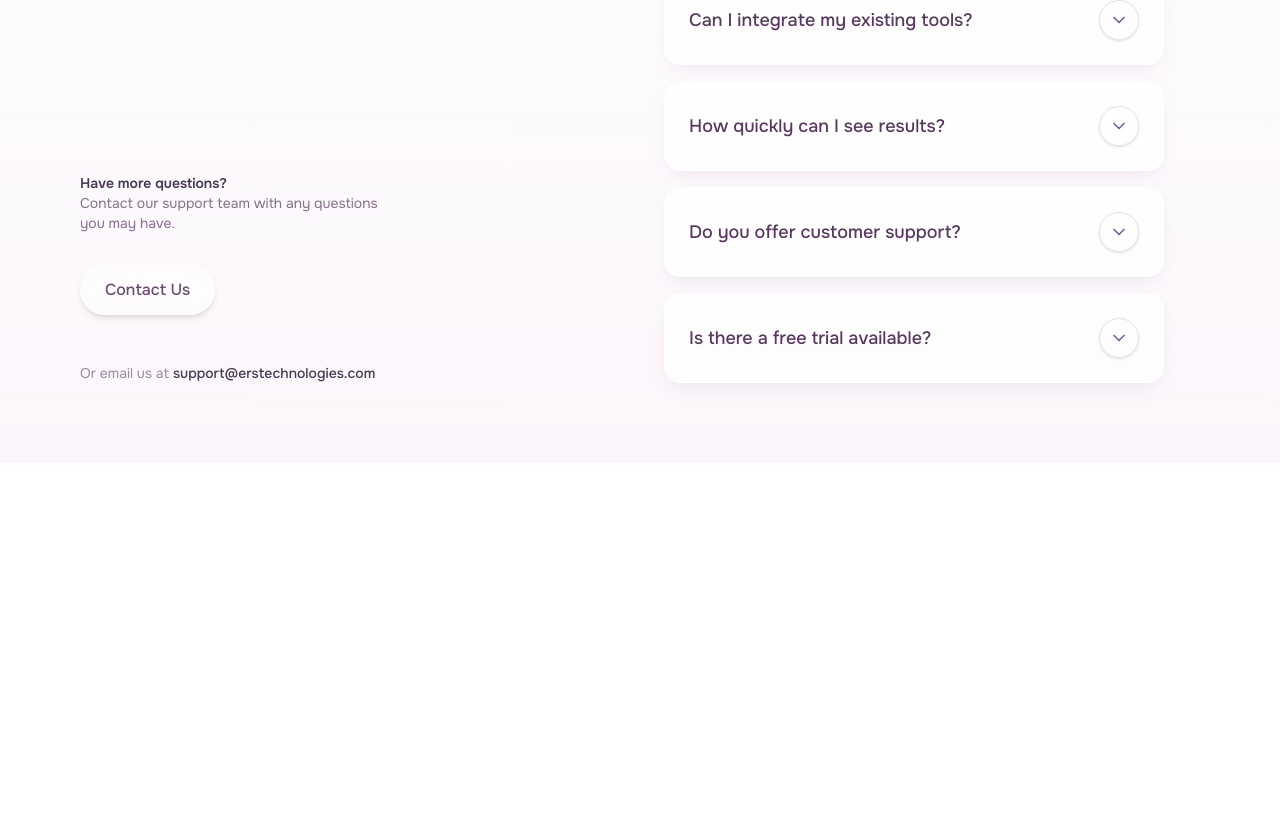
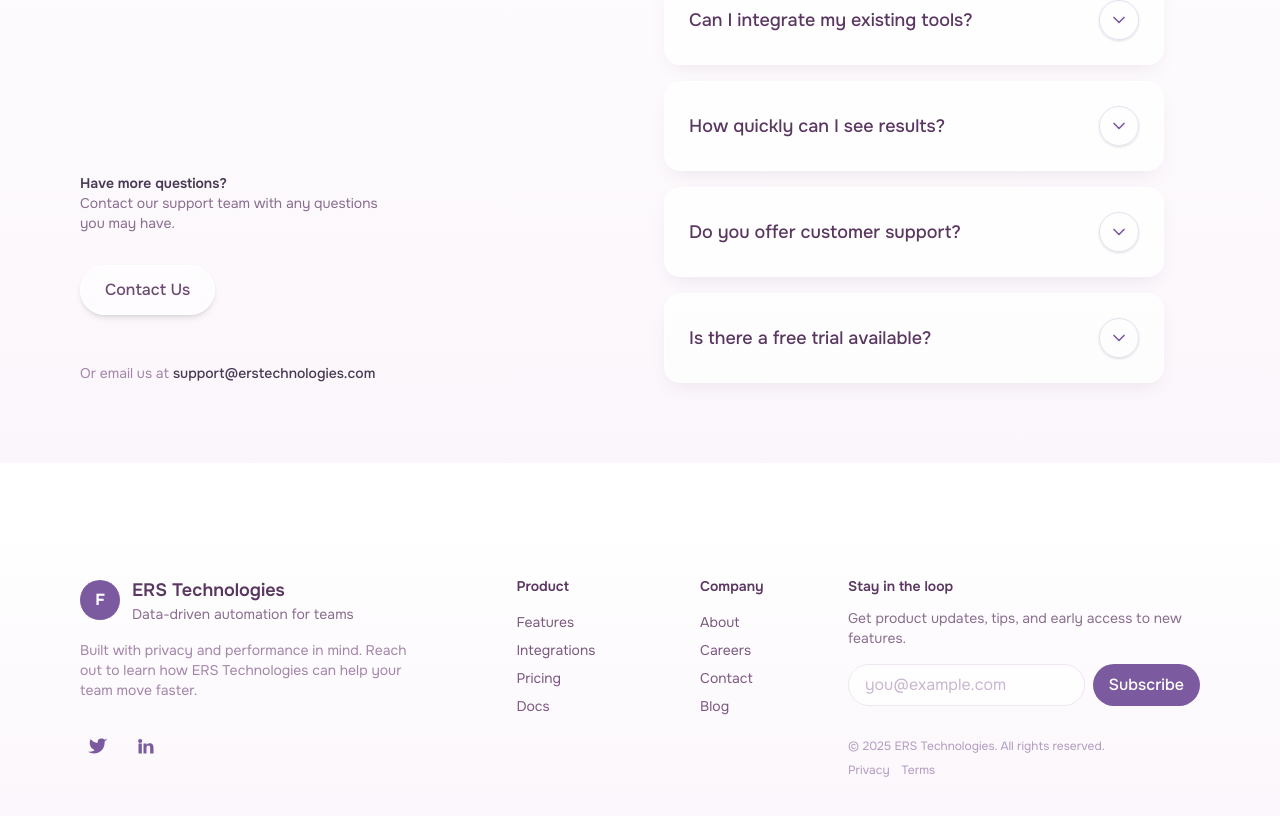
Before and after one commit to elitetech1914/savvyacetradingllc, a Next.js app: page / in a window 1280 px wide. Shown: the part 6007-6823 px from the top of the page. Before the commit the page ends 6470 px from the top, so only its background shows below. Built offline with nearby package versions, Linux system fonts and the light colour scheme.

Commit message:
Did Stuff

```diff
--- a/app/page.tsx
+++ b/app/page.tsx
@@ -5,6 +5,7 @@ import ServicesSection from "../components/Services";
 import Pricing from "@/components/Pricing";
 import ContactForm from "@/components/ContactForm";
 import FAQSection from "@/components/FAQSection";
+import Footer from "@/components/Footer";
 
 
 export default function Home(){
@@ -16,6 +17,7 @@ export default function Home(){
     <Pricing />
     <ContactForm />
     <FAQSection />
+    <Footer />
   </>
   );
 }
--- a/components/FAQSection.tsx
+++ b/components/FAQSection.tsx
@@ -9,14 +9,14 @@ type FAQItem = {
 
 const faqs: FAQItem[] = [
   {
-    question: "How secure is Flowline?",
+    question: "How secure is ERS Technologies?",
     answer:
-      "Flowline stores data encrypted at rest and in transit, and we follow industry best practices for access control and auditing.",
+      "ERS Technologies stores data encrypted at rest and in transit, and we follow industry best practices for access control and auditing.",
   },
   {
     question: "Can I integrate my existing tools?",
     answer:
-      "Yes — Flowline offers a growing list of integrations and a public API so you can connect your current stack quickly.",
+      "Yes — ERS Technologies offers a growing list of integrations and a public API so you can connect your current stack quickly.",
   },
   {
     question: "How quickly can I see results?",
@@ -31,7 +31,7 @@ const faqs: FAQItem[] = [
   {
     question: "Is there a free trial available?",
     answer:
-      "Yes — try Flowline free for 14 days. No credit card required to get started.",
+      "Yes — try ERS Technologies free for 14 days. No credit card required to get started.",
   },
 ];
 
--- /dev/null
+++ b/components/Footer.tsx
@@ -0,0 +1,128 @@
+"use client";
+
+import React, { useState } from "react";
+import Link from "next/link";
+
+export default function Footer() {
+  const [email, setEmail] = useState("");
+  const [status, setStatus] = useState<"idle" | "sending" | "success" | "error">("idle");
+
+  const handleSubscribe = (e: React.FormEvent) => {
+    e.preventDefault();
+    if (!/^[^\s@]+@[^\s@]+\.[^\s@]+$/.test(email)) {
+      setStatus("error");
+      return;
+    }
+
+    setStatus("sending");
+    // simulate API call
+    setTimeout(() => {
+      setStatus("success");
+      setEmail("");
+    }, 900);
+  };
+
+  return (
+    <footer className="bg-gradient-to-t from-[#fbf6fb] to-white border-t border-white/70 mt-16">
+      <div className="max-w-7xl mx-auto px-6 lg:px-20 py-12">
+        <div className="grid grid-cols-1 md:grid-cols-3 gap-8 items-start">
+          {/* Brand */}
+          <div className="flex flex-col gap-4">
+            <div className="flex items-center gap-3">
+              <div className="w-10 h-10 rounded-full bg-[#7c5aa0] flex items-center justify-center text-white font-bold">F</div>
+              <div>
+                <p className="text-lg font-semibold text-[#5a3760]">ERS Technologies</p>
+                <p className="text-sm text-[#8a6d8f]">Data-driven automation for teams</p>
+              </div>
+            </div>
+
+            <p className="text-sm text-[#a385a9] max-w-sm">
+              Built with privacy and performance in mind. Reach out to learn how ERS Technologies can help your team move faster.
+            </p>
+
+            <div className="flex gap-3 mt-3">
+              <a href="#" aria-label="Twitter" className="p-2 rounded-md hover:bg-white/60 transition">
+                <svg width="20" height="20" viewBox="0 0 24 24" fill="none" xmlns="http://www.w3.org/2000/svg" aria-hidden>
+                  <path d="M23 3a10.9 10.9 0 01-3.14 1.53A4.48 4.48 0 0016 3a4.48 4.48 0 00-4.47 4.47c0 .35.04.69.11 1.02A12.8 12.8 0 013 4s-4 9 5 13a13 13 0 01-8 2c9 5 20 0 20-11.5a4.5 4.5 0 00-.08-.83A7.72 7.72 0 0023 3z" fill="#7c5aa0" />
+                </svg>
+              </a>
+
+              <a href="#" aria-label="LinkedIn" className="p-2 rounded-md hover:bg-white/60 transition">
+                <svg width="20" height="20" viewBox="0 0 24 24" fill="none" xmlns="http://www.w3.org/2000/svg" aria-hidden>
+                  <path d="M4.98 3.5a2.5 2.5 0 11.03 5 2.5 2.5 0 01-.03-5zM3 9h4v12H3zM9 9h3.6v1.7h.05c.5-.95 1.72-1.95 3.54-1.95C20 8.75 21 11 21 14.6V21h-4v-6.2c0-1.47-.03-3.37-2.06-3.37-2.06 0-2.38 1.6-2.38 3.27V21H9z" fill="#7c5aa0" />
+                </svg>
+              </a>
+            </div>
+          </div>
+
+          {/* Links */}
+          <div className="flex flex-col md:flex-row md:items-start justify-around items-center">
+            <div>
+            <h4 className="text-sm font-semibold text-[#5a3760] mb-4">Product</h4>
+            <nav className="flex flex-col gap-2 text-[#7b597f]">
+              <Link href="#" className="text-sm hover:text-[#5a3760]">Features</Link>
+              <Link href="#" className="text-sm hover:text-[#5a3760]">Integrations</Link>
+              <Link href="#" className="text-sm hover:text-[#5a3760]">Pricing</Link>
+              <Link href="#" className="text-sm hover:text-[#5a3760]">Docs</Link>
+            </nav>
+            </div>
+
+            <div>
+            <div>
+              <h4 className="text-sm font-semibold text-[#5a3760] mb-4">Company</h4>
+              <nav className="flex flex-col gap-2 text-[#7b597f]">
+                <Link href="#" className="text-sm hover:text-[#5a3760]">About</Link>
+                <Link href="#" className="text-sm hover:text-[#5a3760]">Careers</Link>
+                <Link href="#" className="text-sm hover:text-[#5a3760]">Contact</Link>
+                <Link href="#" className="text-sm hover:text-[#5a3760]">Blog</Link>
+              </nav>
+              </div>
+            </div>
+          </div>
+
+          {/* Newsletter / Contact */}
+          <div className="flex flex-col items-start">
+            <h4 className="text-sm font-semibold text-[#5a3760] mb-3">Stay in the loop</h4>
+            <p className="text-sm text-[#8a6d8f] mb-4 max-w-sm">Get product updates, tips, and early access to new features.</p>
+
+            <form onSubmit={handleSubscribe} className="w-full max-w-sm">
+              <label htmlFor="email" className="sr-only">Email address</label>
+              <div className="flex gap-2">
+                <input
+                  id="email"
+                  value={email}
+                  onChange={(e) => setEmail(e.target.value)}
+                  className="w-full rounded-full px-4 py-2 border border-[#efe6f1] bg-white/80 placeholder:text-[#c9b7d0] focus:outline-none focus:ring-2 focus:ring-[#e8dff0]"
+                  placeholder="you@example.com"
+                  type="email"
+                  aria-label="Email address"
+                />
+
+                <button
+                  type="submit"
+                  className="rounded-full px-4 py-2 bg-[#7c5aa0] text-white font-medium hover:opacity-95 disabled:opacity-60"
+                  disabled={status === "sending"}
+                >
+                  {status === "sending" ? "Sending..." : "Subscribe"}
+                </button>
+              </div>
+
+              <p className="mt-2 text-sm text-[#6f4f73]">
+                {status === "error" && <span className="text-red-500">Please enter a valid email.</span>}
+                {status === "success" && <span className="text-green-600">Thanks — you&apos;re subscribed!</span>}
+              </p>
+            </form>
+
+            <div className="mt-6 text-xs text-[#b39bc0]">
+              <p>© {new Date().getFullYear()} ERS Technologies. All rights reserved.</p>
+              <div className="flex gap-3 mt-2">
+                <Link href="#" className="hover:text-[#5a3760]">Privacy</Link>
+                <Link href="#" className="hover:text-[#5a3760]">Terms</Link>
+              </div>
+            </div>
+          </div>
+        </div>
+      </div>
+    </footer>
+  );
+}
```
